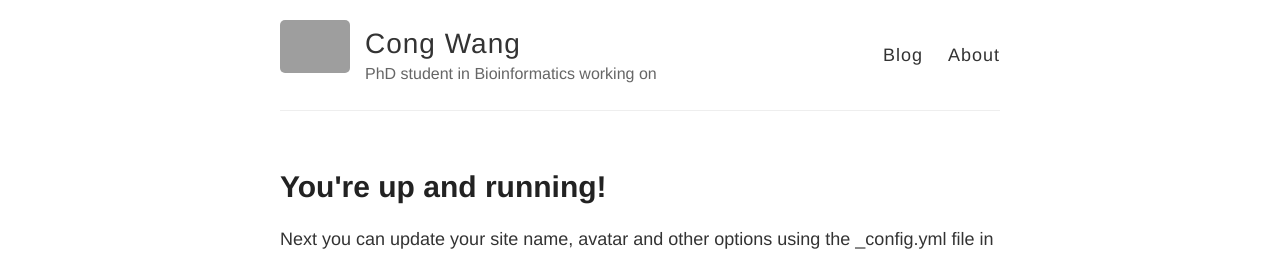
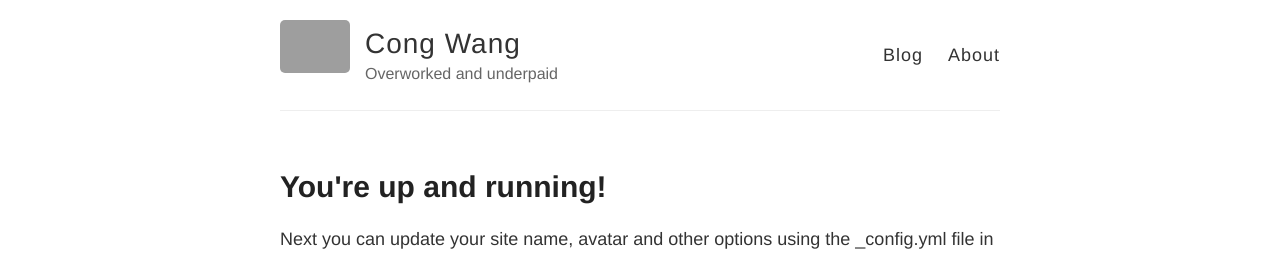
Before and after one commit to dehhrvetuj/dehhrvetuj.github.io, a Jekyll site: the page built from index.html, in a window 1280 px wide. Shown: the top 255 px of the page. Built offline with Jekyll 4.4.1, drawn with Linux system fonts in a browser that asks for light colours; grey boxes are pictures that could not be loaded.

Commit message:
updated more realistic decription

```diff
--- a/_config.yml
+++ b/_config.yml
@@ -6,7 +6,7 @@
 name: Cong Wang
 
 # Short bio or description (displayed in the header)
-description: PhD student in Bioinformatics working on
+description: Overworked and underpaid
 
 # URL of your avatar or profile pic (you could use your GitHub profile pic)
 avatar: https://raw.githubusercontent.com/barryclark/jekyll-now/master/images/jekyll-logo.png
```
